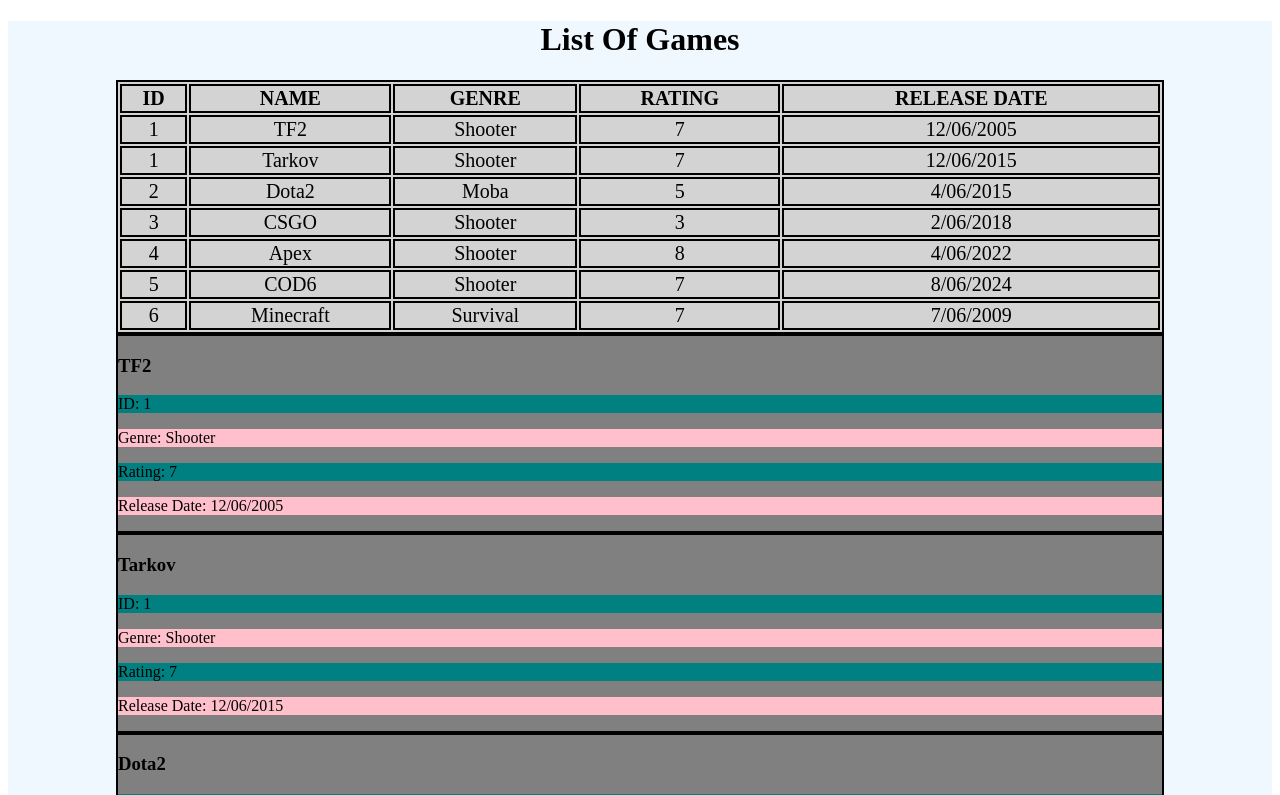
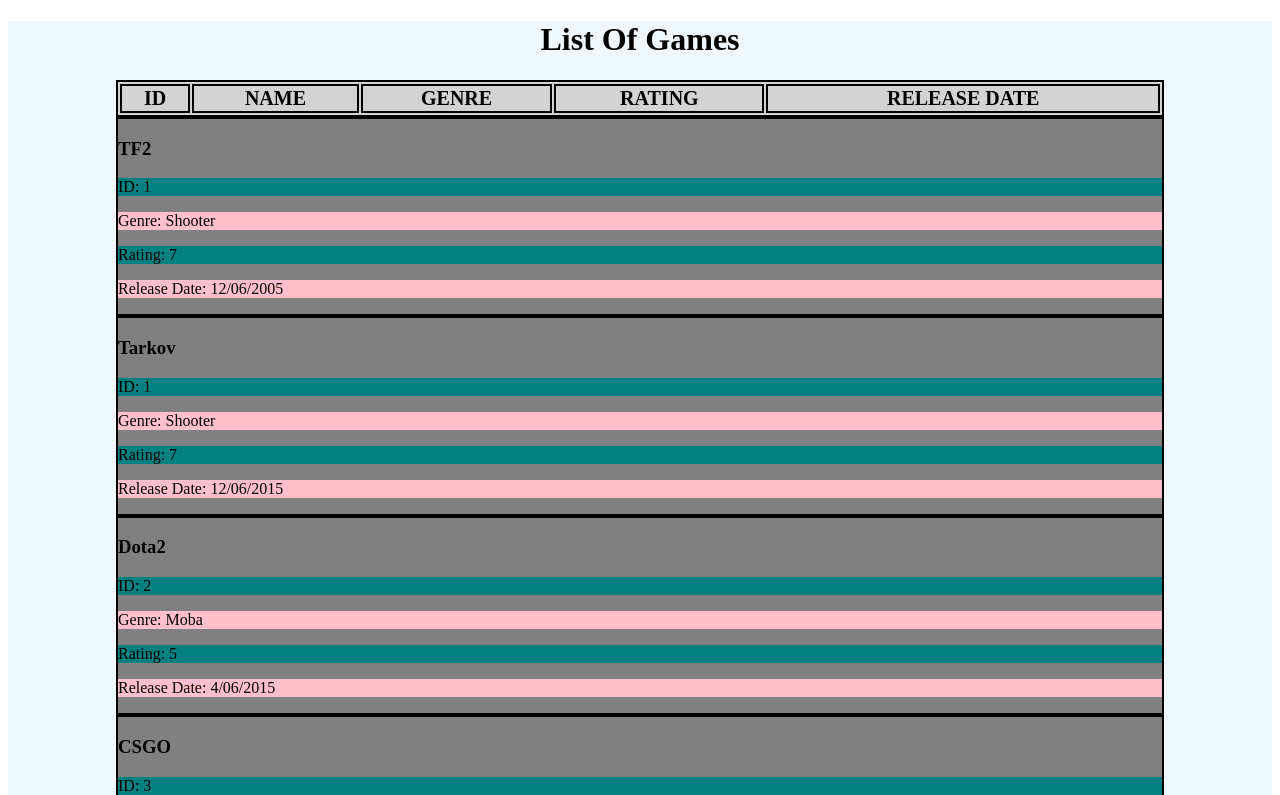
Before and after one commit to YousifSako/yousif_sako_Learning_Angular, an Angular app: page / in a window 1280 px wide. Shown: the top 795 px of the page. Built offline with nearby package versions, Linux system fonts and the light colour scheme.

Commit message:
Moved gamesList to mock-content, Added game-service

```diff
--- a/src/app/app.component.ts
+++ b/src/app/app.component.ts
@@ -14,15 +14,4 @@
 })
 export class AppComponent {
   title = 'yousif-sako-Learning-Angular';
-  gameList: Games[] =
-    [
-    {id: 1, name: "TF2", genre: "Shooter", rating: 7, releaseDate: "12/06/2005"},
-    {id: 1, name: "Tarkov", genre: "Shooter", rating: 7, releaseDate: "12/06/2015"},
-    {id: 2, name: "Dota2", genre: "Moba", rating: 5, releaseDate: "4/06/2015"},
-    {id: 3, name: "CSGO", genre: "Shooter", rating: 3, releaseDate: "2/06/2018"},
-    {id: 4, name: "Apex", genre: "Shooter", rating: 8, releaseDate: "4/06/2022"},
-    {id: 5, name: "COD6", genre: "Shooter", rating: 7, releaseDate: "8/06/2024"},
-    {id: 6, name: "Minecraft", genre: "Survival", rating: 7, releaseDate: "7/06/2009"}
-    ]
-
 }
```
Also changed, not shown: src/app/data/mock-content.ts (added, +11 -0 lines), src/app/services/game.service.ts (added, +9 -0 lines), 1 other file (tests, documents, lock files or other folders).
